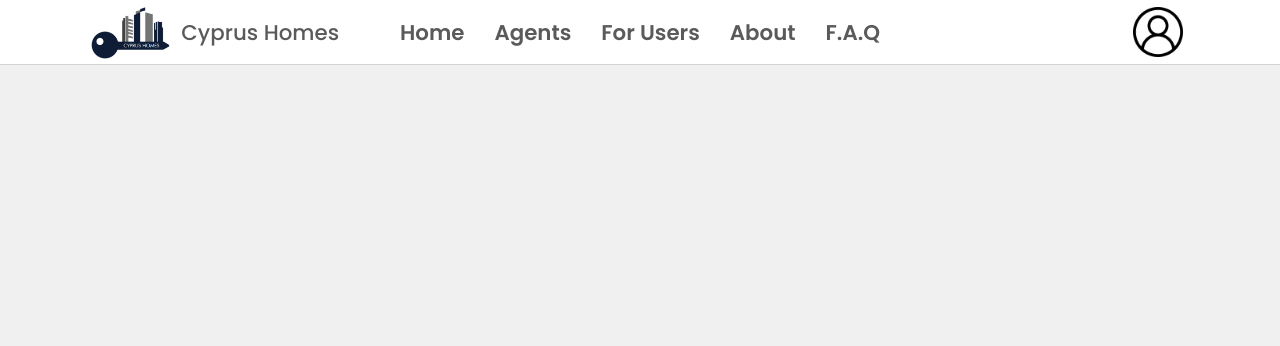
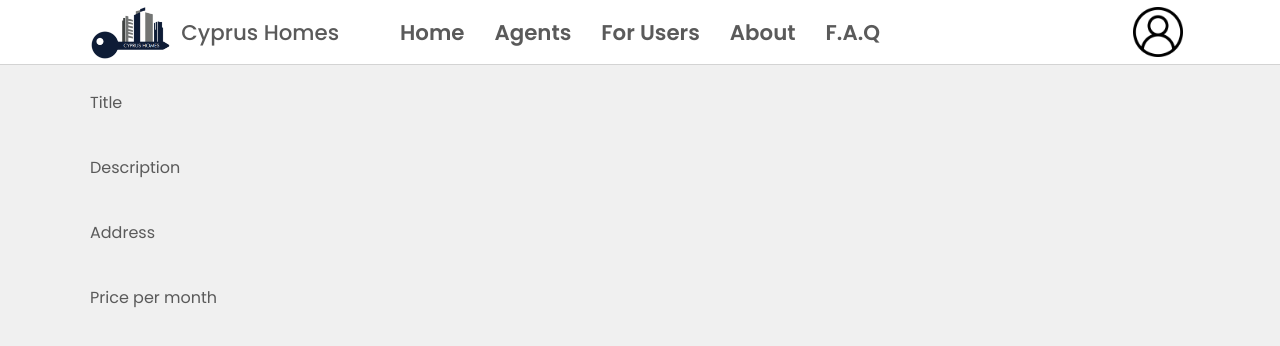
Before and after one commit to ITEC404GraduationProject/GraduationProject, a React (Create React App) app in the folder ClientApp/: page /offer/create in a window 1280 px wide. Shown: the top 346 px of the page. Built offline with nearby package versions, Linux system fonts and the light colour scheme; the HTML template or start-up script is replaced by a standard one.

Commit message:
CreateOffer

```diff
--- a/ClientApp/src/components/create-offer/CreateOffer.jsx
+++ b/ClientApp/src/components/create-offer/CreateOffer.jsx
@@ -8,7 +8,12 @@ const CreateOffer = () => {
             <Header />
             <div className="container">
                 <div className="page__row">
-
+                    <form>
+                        Title <input  /> <br/>
+                        Description <input  /> <br/>
+                        Address <input  /> <br/>
+                        Price per month <input  /> <br/>
+                    </form>
                 </div>
             </div>
         </>
```
